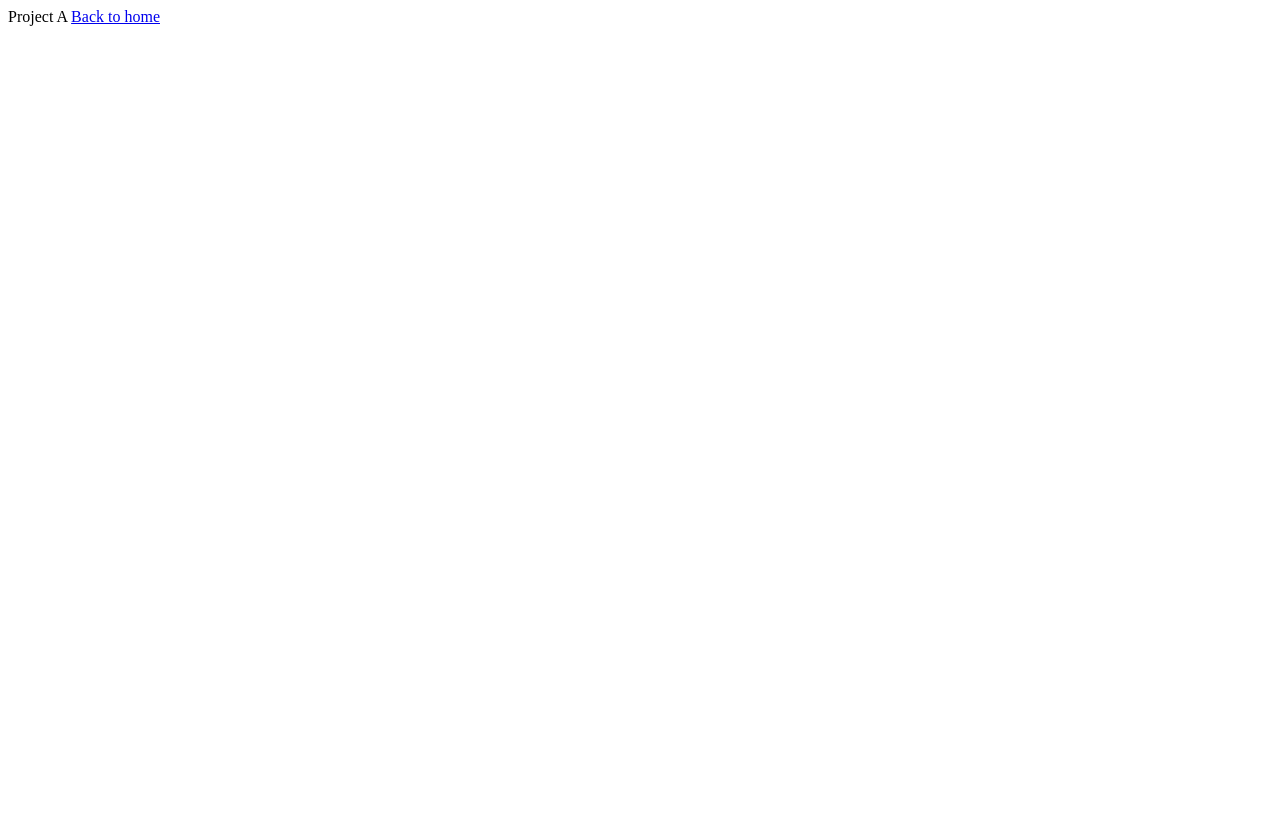
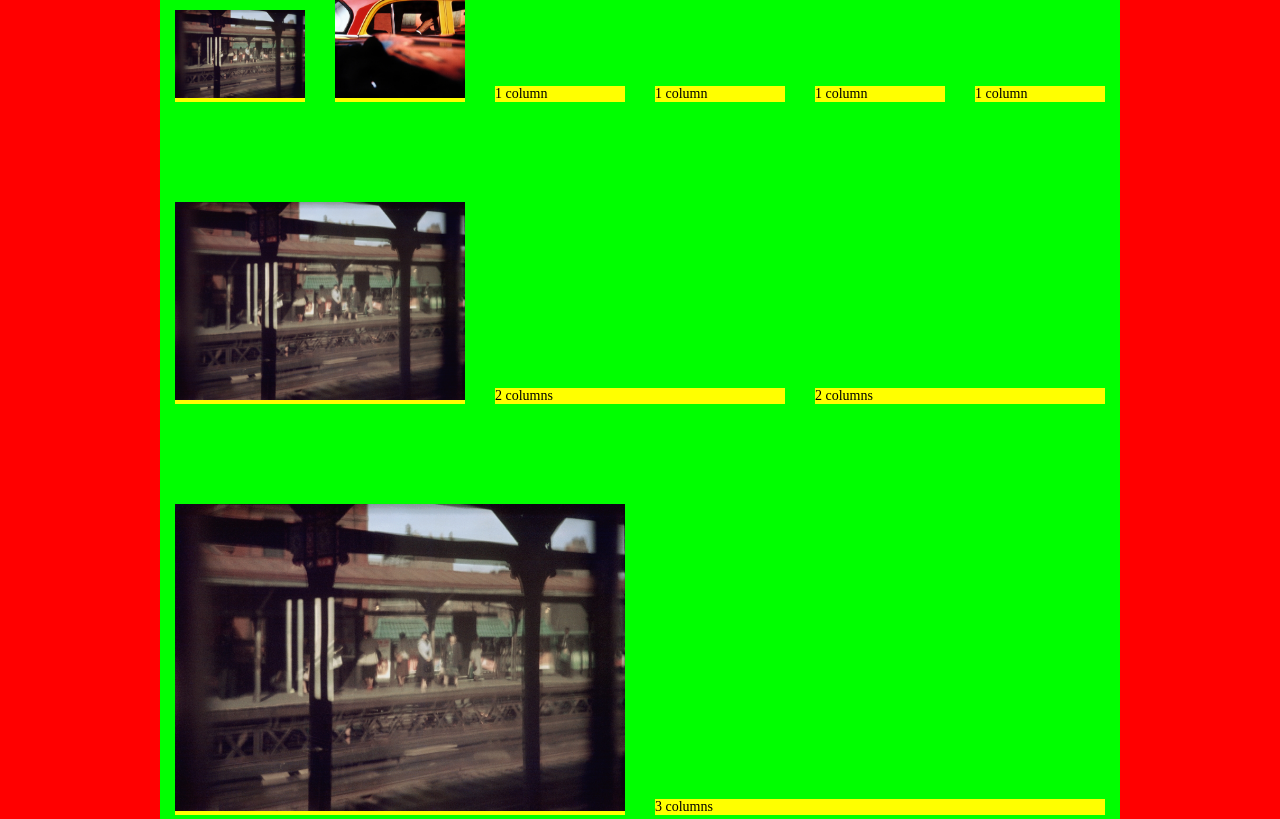
Before and after one commit to munas373/munas373.github.io_old, a plain HTML site: page Labs/Lab 2/index.html in a window 1280 px wide. Shown: the top 819 px of the page. Drawn offline with nearby package versions, Linux system fonts and the light colour scheme.

Commit message:
Add Lab 2

```diff
--- a/Labs/Lab 2/assets/css/styles.css
+++ b/Labs/Lab 2/assets/css/styles.css
@@ -0,0 +1,30 @@
+* {box-sizing: border-box;}
+
+body {
+    background: #f00;
+    margin: 0;
+    font-size: 0;
+}
+
+.c {
+    width: 130px;
+    background: #ff0;
+    margin: 0 15px 100px 15px;
+    display: inline-block;
+    font-size: 14px;
+}
+
+.c1 {width: 130px;}
+.c2 {width: 290px;}
+.c3 {width: 450px;}
+.c4 {width: 610px;}
+.c5 {width: 770px;}
+.c6 {width: 930px;}
+
+img {width: 100%;}
+
+.wrapper {
+    width: 960px;
+    margin: 0 auto 0 auto;
+    background: #0f0
+}
--- a/Labs/Lab 2/index.html
+++ b/Labs/Lab 2/index.html
@@ -14,8 +14,30 @@
 
   <body>
 
-    Project A
-    <a href="../index.html">Back to home</a>
+    <div class="wrapper">
+      <div class="c c1"> <img src="assets/img/a.jpeg"/></div>
+      <div class="c c1"> <img src="assets/img/b.jpeg"/></div>
+      <div class="c c1">1 column</div>
+      <div class="c c1">1 column</div>
+      <div class="c c1">1 column</div>
+      <div class="c c1">1 column</div>
+
+      <div class="c c2"><img src="assets/img/a.jpeg"/></div>
+      <div class="c c2">2 columns</div>
+      <div class="c c2">2 columns</div>
+
+      <div class="c c3"><img src="assets/img/a.jpeg"/></div>
+      <div class="c c3">3 columns</div>
+
+      <div class="c c4"><img src="assets/img/a.jpeg"/></div>
+
+      <div class="c c5"><img src="assets/img/a.jpeg"/></div>
+
+      <div class="c c6"><img src="assets/img/a.jpeg"/></div>
+    </div>
+
+
+
     <script src="assets/js/app.js"></script>
 
   </body>
```
Also changed, not shown: Labs/Lab 2/assets/img/a.jpeg (added), Labs/Lab 2/assets/img/b.jpeg (added).
